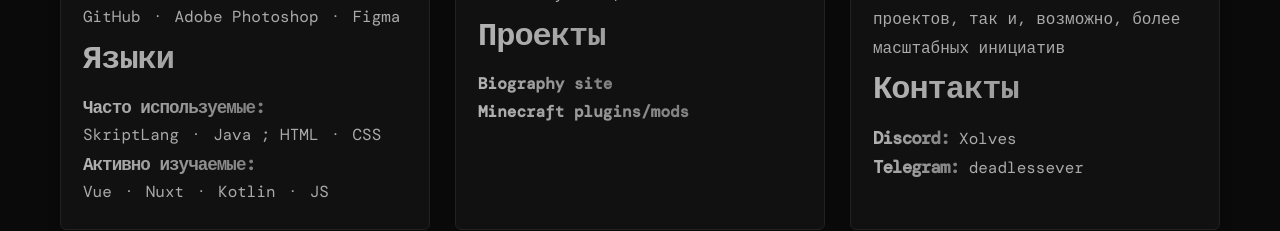
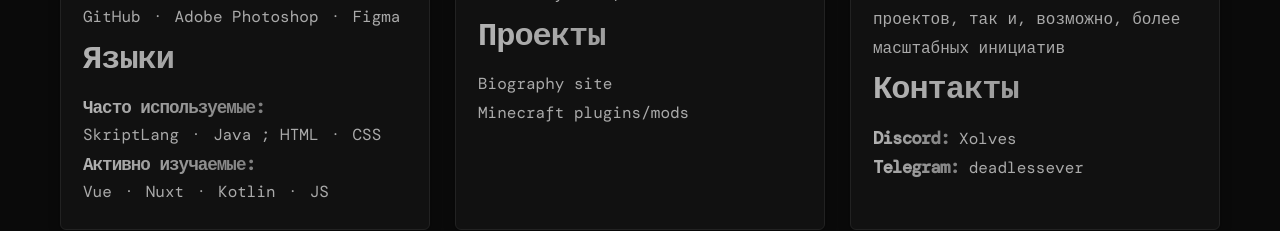
Before and after one commit to xlves/xlves.github.io, a plain HTML site: page index.html in a window 1280 px wide. Shown: the part 505-736 px from the top of the page. Drawn offline with nearby package versions, Linux system fonts and the light colour scheme; a web font is replaced by a local one.

Commit message:
Update index.html

```diff
--- a/index.html
+++ b/index.html
@@ -54,11 +54,9 @@
                         <p1>Языки:</p1>
                         <p class="underline-link">Русский, Английский</p>
                         <h2>Проекты</h2>
-                        <p class="links-paragraph">
-                            <a href="https://github.com/xlves/xlves.github.io" class="underline-link">Biography site</a>
-                            <p></p>
-                            <a href="https://modrinth.com/user/xolves" class="underline-link">Minecraft plugins/mods</a>
-                        </p>
+                        <p href="https://github.com/xlves/xlves.github.io" class="underline-link">Biography site</p>
+                        <p></p>
+                        <p href="https://modrinth.com/user/xolves" class="underline-link">Minecraft plugins/mods</p>
                     </div>
                 </div>
 
```
